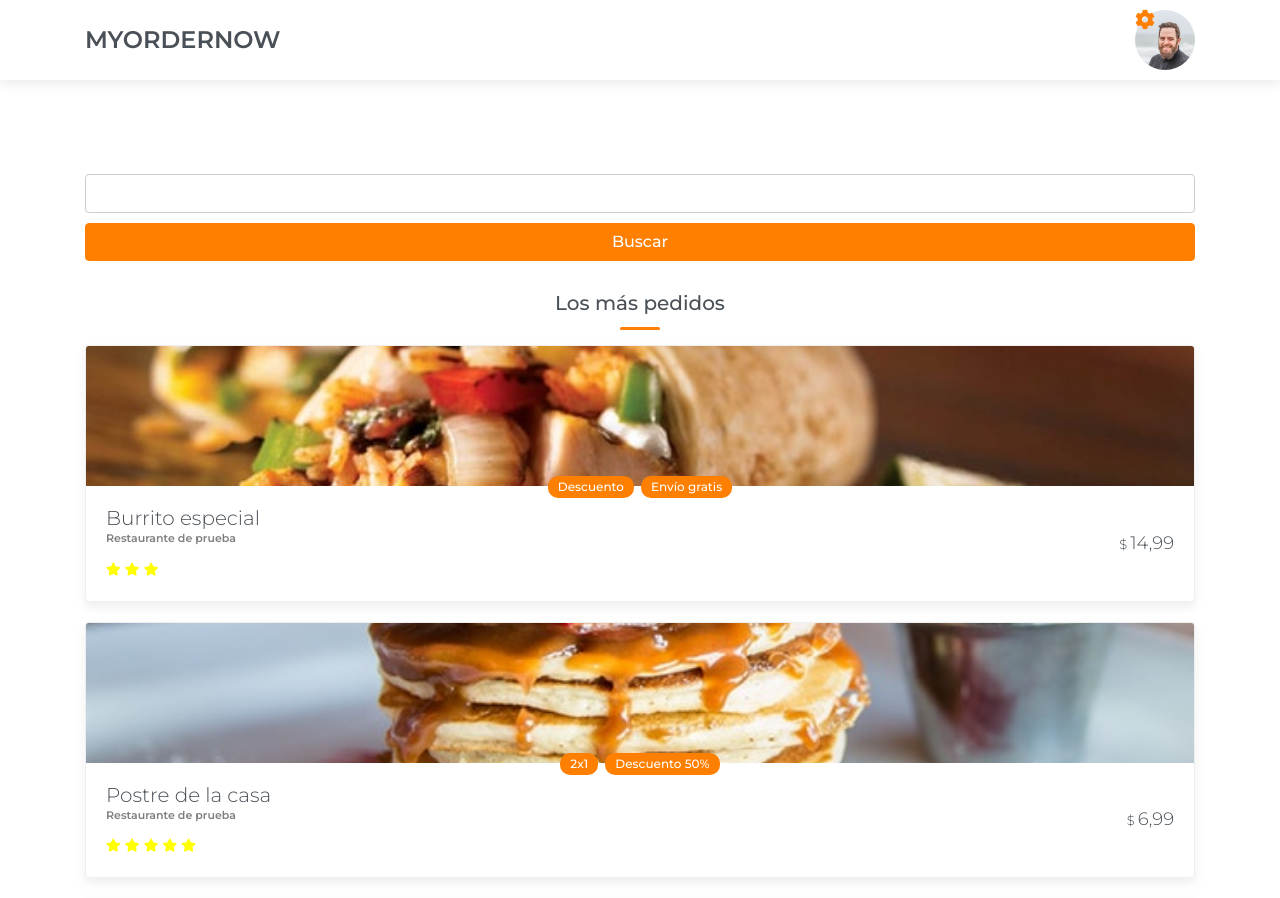
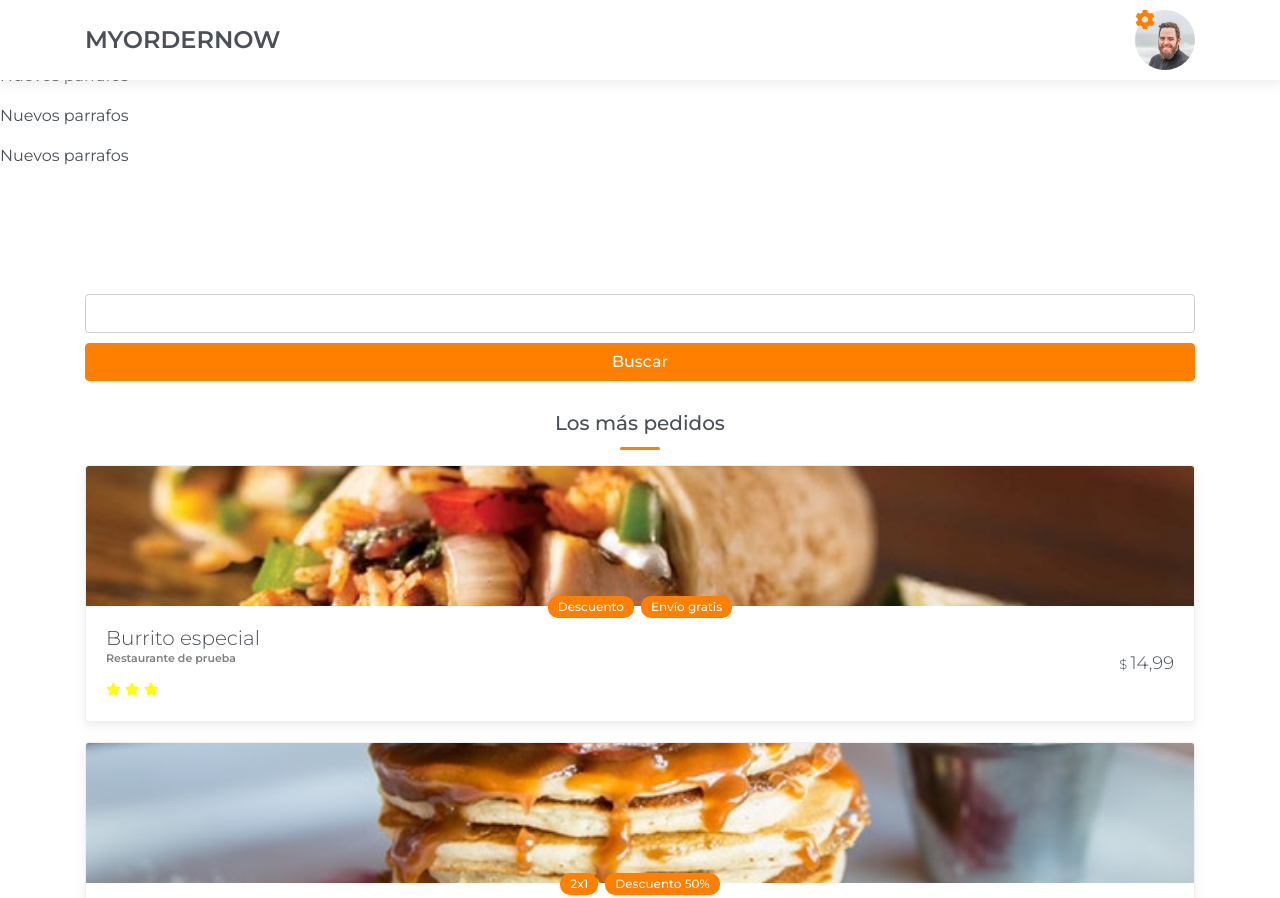
Before and after one commit to dnavarro174/miAppDemo, a plain HTML site: page index.html in a window 1280 px wide. Shown: the top 898 px of the page. Drawn offline with Linux system fonts and the light colour scheme.

Commit message:
Se agrego nuevos parrafos

```diff
--- a/index.html
+++ b/index.html
@@ -11,6 +11,9 @@
 	<p>
 		Lorem ipsum dolor sit amet consectetur adipisicing elit. Illum, accusamus cumque magnam architecto perferendis esse hic reprehenderit perspiciatis quia mollitia inventore officiis fuga atque culpa voluptas adipisci provident laboriosam. Praesentium!
 	</p>
+	<p>Nuevos parrafos</p>
+	<p>Nuevos parrafos</p>
+	<p>Nuevos parrafos</p>
 	<header>
 		<div class="container">
 			<div class="row justify-content-between align-items-center">
```
